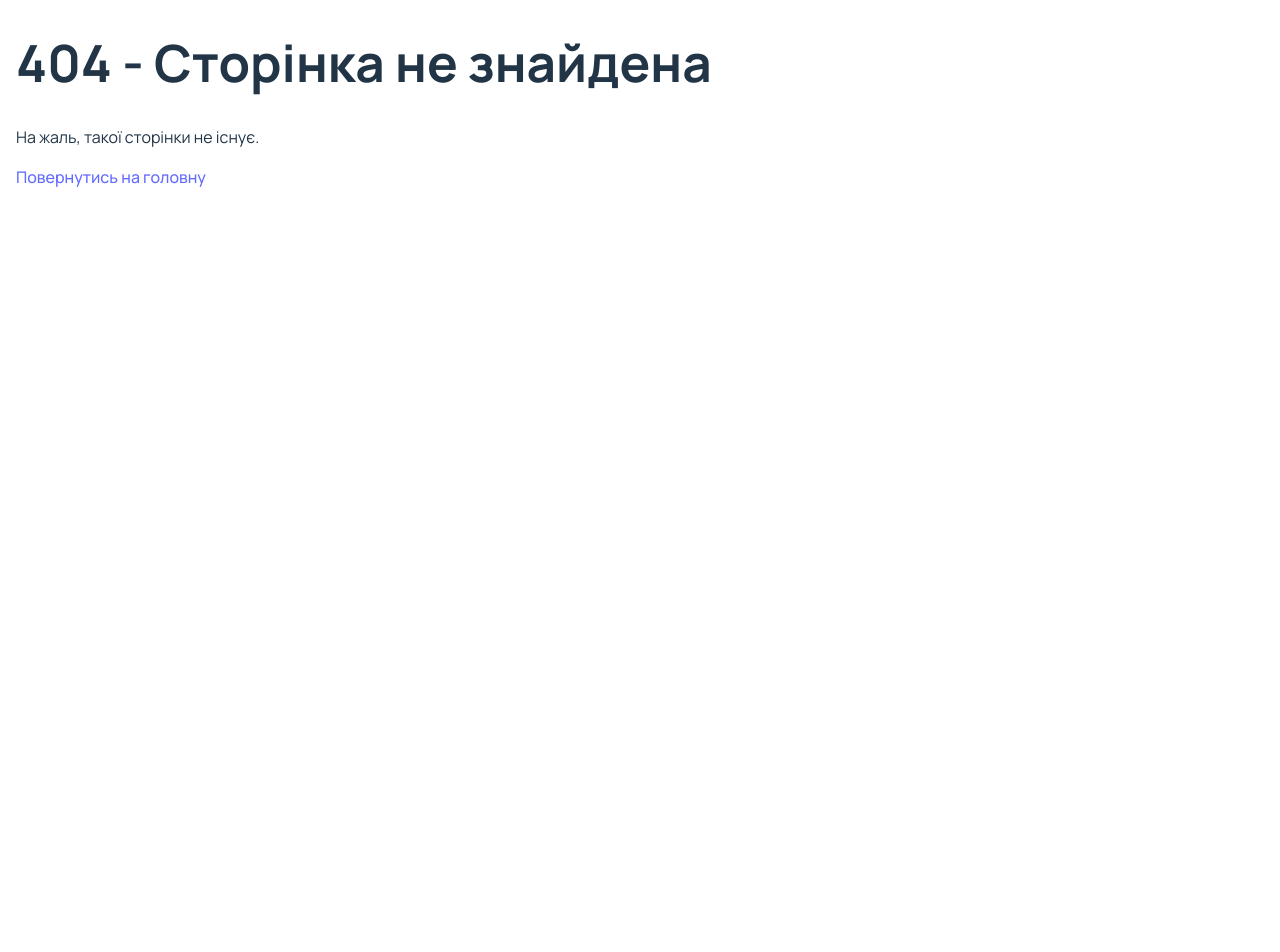
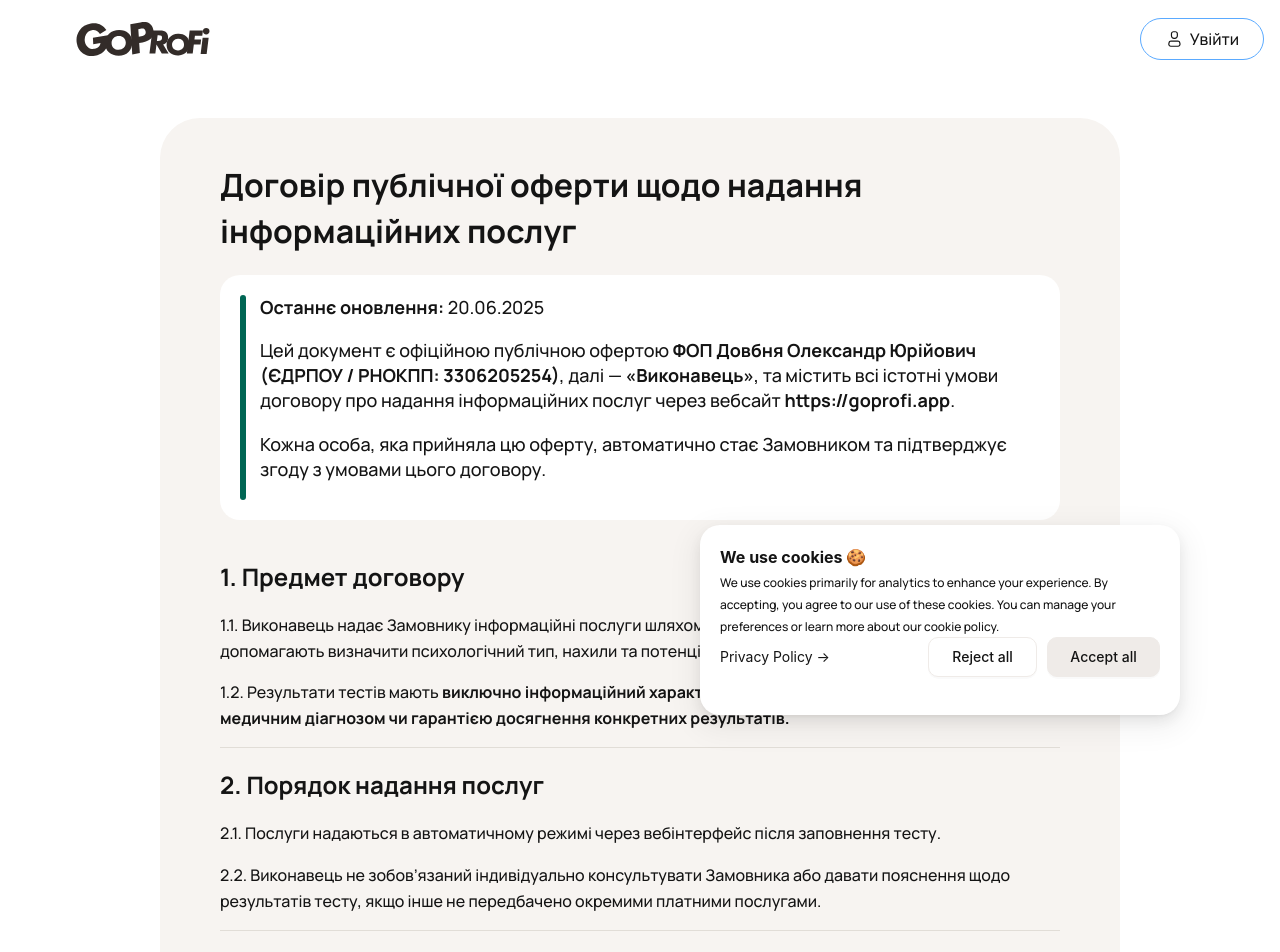
Before and after one commit to traff-spa/goprofi-front, a React (Vite) app: page /public-offer-agreement in a window 1280 px wide. Before the commit this address had no page. Shown: the top 952 px of the page. Before the commit the page ends 800 px from the top, so only its background shows below. Built offline with nearby package versions, Linux system fonts and the light colour scheme.

Commit message:
Public Offer Agreement page is added (#20)

```diff
--- a/src/app/layouts/MainLayout/Footer/index.tsx
+++ b/src/app/layouts/MainLayout/Footer/index.tsx
@@ -9,7 +9,9 @@ export const Footer = () => (
             <Link to={ROUTES.POLICY}>
                 Політика конфіденційності
             </Link>
-            <a href="#">Договір оферти</a>
+            <Link to={ROUTES.OFFER}>
+                Договір оферти
+            </Link>
         </div>
     </footer>
 );
--- /dev/null
+++ b/src/app/pages/PublicOfferAgreement/index.tsx
@@ -0,0 +1,75 @@
+import React from 'react';
+import '@app/styles/test.scss';
+
+const PublicOfferAgreement: React.FC = () => (
+    <div className="result">
+        <div className="test-result">
+            <div className="test-result__inner">
+                <h1 className="test-result__title">
+                    Договір публічної оферти щодо надання інформаційних послуг
+                </h1>
+                <div className="test-result__description">
+                    <b>Останнє оновлення:</b> 20.06.2025
+                    <p>
+                        Цей документ є офіційною публічною офертою <b>ФОП Довбня Олександр Юрійович (ЄДРПОУ / РНОКПП: 3306205254)</b>, далі — <b>«Виконавець»</b>, та містить всі істотні умови договору про надання інформаційних послуг через вебсайт  <b>https://goprofi.app</b>.</p>
+                        <p>Кожна особа, яка прийняла цю оферту, автоматично стає Замовником та підтверджує згоду з умовами цього договору.
+                    </p>
+                </div>
+                <div className="test-result__content">
+                    <h2>1. Предмет договору</h2>
+                    <p>1.1. Виконавець надає Замовнику інформаційні послуги шляхом надання доступу до онлайн-тестів, які допомагають визначити психологічний тип, нахили та потенційні напрямки професійного розвитку.</p>
+                    <p>1.2. Результати тестів мають <b>виключно інформаційний характер</b> та <b>не є професійною консультацією, медичним діагнозом чи гарантією досягнення конкретних результатів.</b></p>
+                    <hr />
+                    <h2>2. Порядок надання послуг</h2>
+                    <p>2.1. Послуги надаються в автоматичному режимі через вебінтерфейс після заповнення тесту.</p>
+                    <p>2.2. Виконавець не зобов’язаний індивідуально консультувати Замовника або давати пояснення щодо результатів тесту, якщо інше не передбачено окремими платними послугами.</p>
+                    <hr />
+                    <h2>3. Обмеження відповідальності</h2>
+                    <ul> 3.1. Виконавець не несе відповідальності за будь-які прямі або непрямі збитки, моральну шкоду чи втрати, що можуть виникнути у Замовника внаслідок:
+                        <li>прийняття рішень на основі результатів тестів;</li>
+                        <li>неправильного або суб’єктивного сприйняття інформації;</li>
+                        <li>використання результатів у професійній чи особистій діяльності.</li>
+                    </ul>
+                    <p>3.2. Замовник повністю усвідомлює, що всі результати тестів мають <b>рекомендаційний характер і не можуть бути підставою для будь-яких юридичних, фінансових, професійних чи медичних дій.</b></p>
+                    <hr />
+                    <h2>4. Права та обов’язки сторін</h2>
+                    <ul>4.1. Виконавець має право:
+                    <li>
+                        змінювати зміст тестів без попередження;
+                    </li>
+                    <li>
+                        призупинити або припинити доступ до сайту з технічних причин;
+                    </li>
+                    <li>
+                        змінювати умови цієї оферти у будь-який час.
+                    </li>
+                    </ul>
+                    <ul>Замовник має право:
+                    <li>
+                        користуватись сайтом відповідно до цих умов;
+                    </li>
+                    <li>
+                        звертатися до служби підтримки з технічних питань.
+                    </li>
+                    </ul>
+                    <hr />
+                    <h2>5. Акцепт оферти та укладення договору</h2>
+                    <p>5.1. Акцептом цієї оферти вважається початок використання сайту або проходження тесту на сайті.</p>
+                    <p>5.2. Договір вважається укладеним з моменту акцепту та діє до моменту припинення користування послугами.</p>
+                    <hr />
+                    <h2>6. Вирішення спорів</h2>
+                    <p>6.1. Усі спори вирішуються шляхом переговорів. Якщо вирішити спір не вдається, він передається на розгляд до компетентного суду України відповідно до чинного законодавства.</p>
+                    <hr />
+                    <h2>7. Контактна інформація Виконавця</h2>
+                    <p>ФОП Довбня Олександр Юрійович</p>
+                    <p>ЄДРПОУ / РНОКПП: 3306205254</p>
+                    <p>Email: <b>info@goprofi.app</b></p>
+                    <p>Сайт: <b>https://goprofi.app</b></p>
+                    <hr />
+                 </div>
+            </div>
+        </div>
+    </div>
+)
+
+export default PublicOfferAgreement
--- a/src/app/routes/index.tsx
+++ b/src/app/routes/index.tsx
@@ -15,6 +15,8 @@ const TestHistoryPage = lazy(() => import('@/app/pages/TestHistory'));
 const TestPage = lazy(() => import('@/app/pages/Test'));
 const TestResultPage = lazy(() => import('@/app/pages/TestResult'));
 const PrivacyPolicy = lazy(() => import('@/app/pages/PrivacyPolicy'));
+const PublicOfferAgreement  = lazy(() => import("@app/pages/PublicOfferAgreement"));
+
 const NotFoundPage = lazy(() => import('@/app/pages/NotFound'));
 
 export const AppRoutes = () => {
@@ -23,7 +25,7 @@ export const AppRoutes = () => {
             <Route element={<MainLayout />}>
                 <Route path={ROUTES.MAIN} element={<MainPage />} />
                 <Route path={ROUTES.POLICY} element={<PrivacyPolicy />} />
-                <Route path="/tests/:id" element={<div>testListPage</div>} />
+                <Route path={ROUTES.OFFER} element={<PublicOfferAgreement/>} />
             </Route>
 
             <Route element={<AuthLayout />}>
--- a/src/app/routes/paths.ts
+++ b/src/app/routes/paths.ts
@@ -5,5 +5,6 @@ export const ROUTES = {
   TEST_HISTORY: '/test-history',
   TEST_PAGE: '/test/:id',
   ADMIN: '/admin',
-  POLICY: '/privacy-policy'
+  POLICY: '/privacy-policy',
+  OFFER: '/public-offer-agreement'
 } as const;
```
